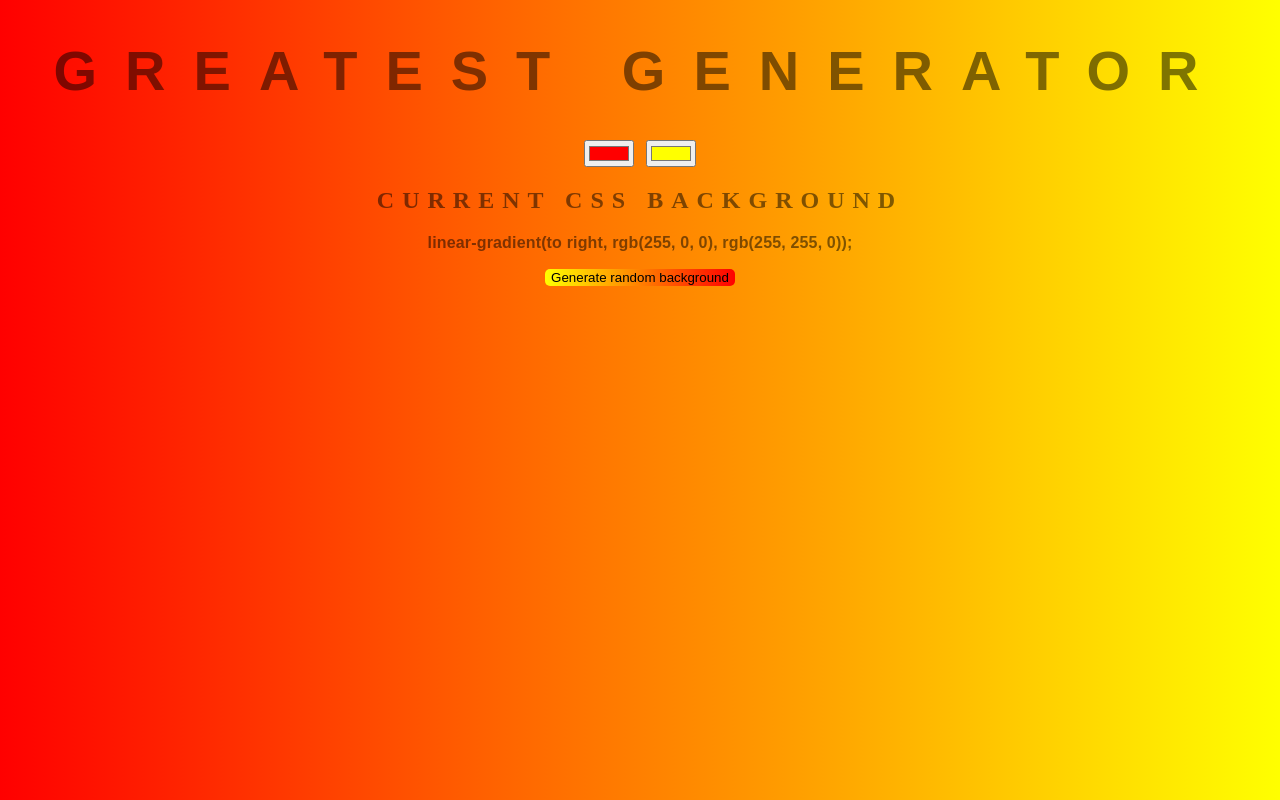
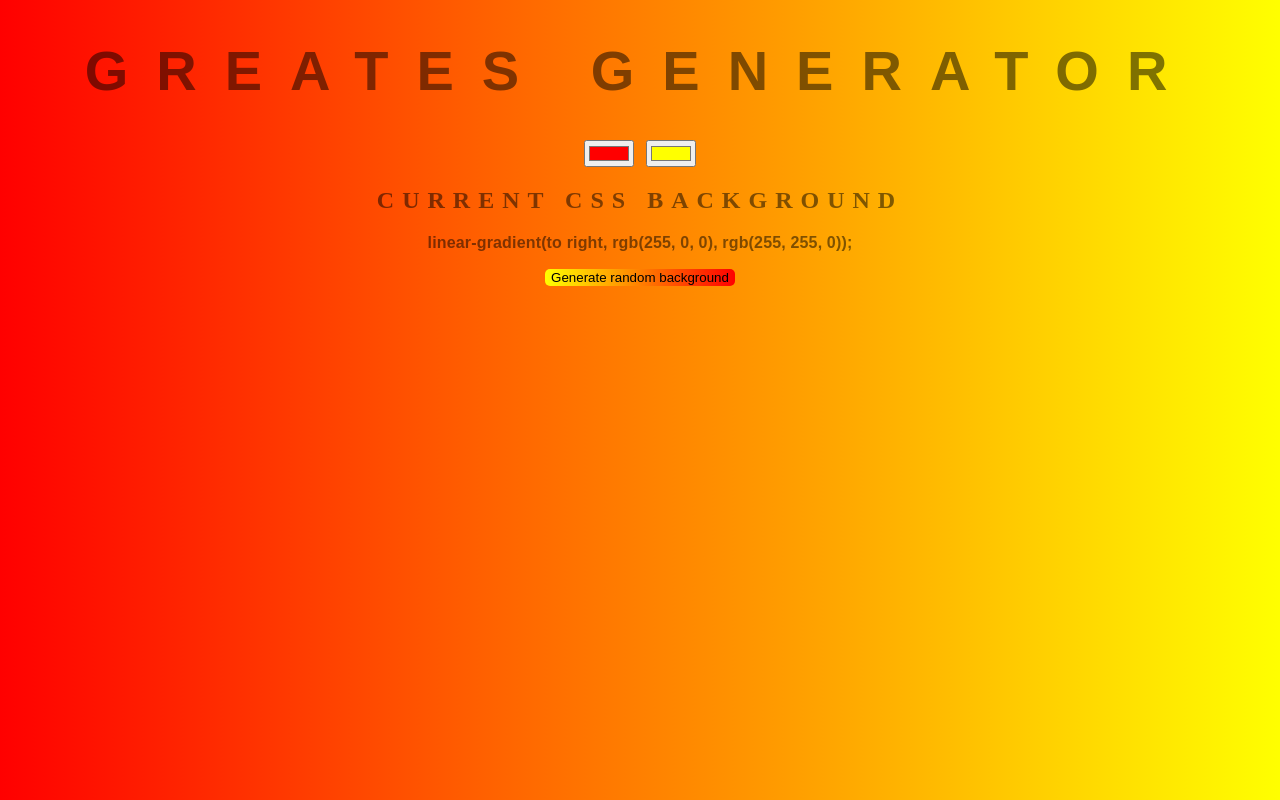
Before and after one commit to chouettevan/background-generator, a plain HTML site: page index.html in a window 1280 px wide. Drawn offline with Linux system fonts and the light colour scheme.

Commit message:
adding an error

```diff
--- a/index.html
+++ b/index.html
@@ -5,7 +5,7 @@
 	<link rel="stylesheet" type="text/css" href="style.css">
 </head>
 <body id="gradient">
-	<h1>Greatest Generator</h1>
+	<h1>Greates Generator</h1>
 	<input class="color1" type="color" name="color1" value="#ff0000">
 	<input class="color2" type="color" name="color2" value="#FFFF00">
 	<h2>Current CSS Background</h2>
```
